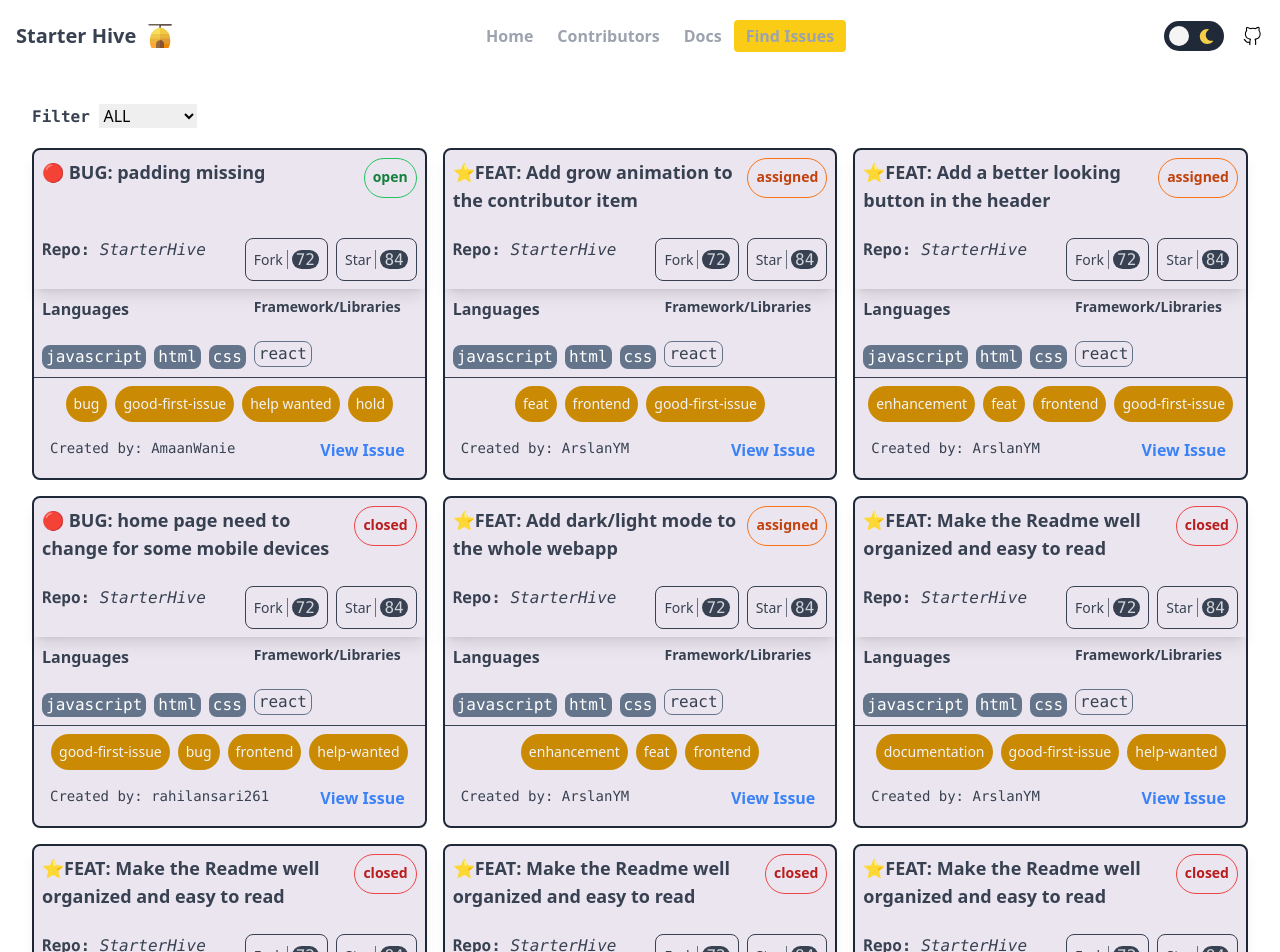
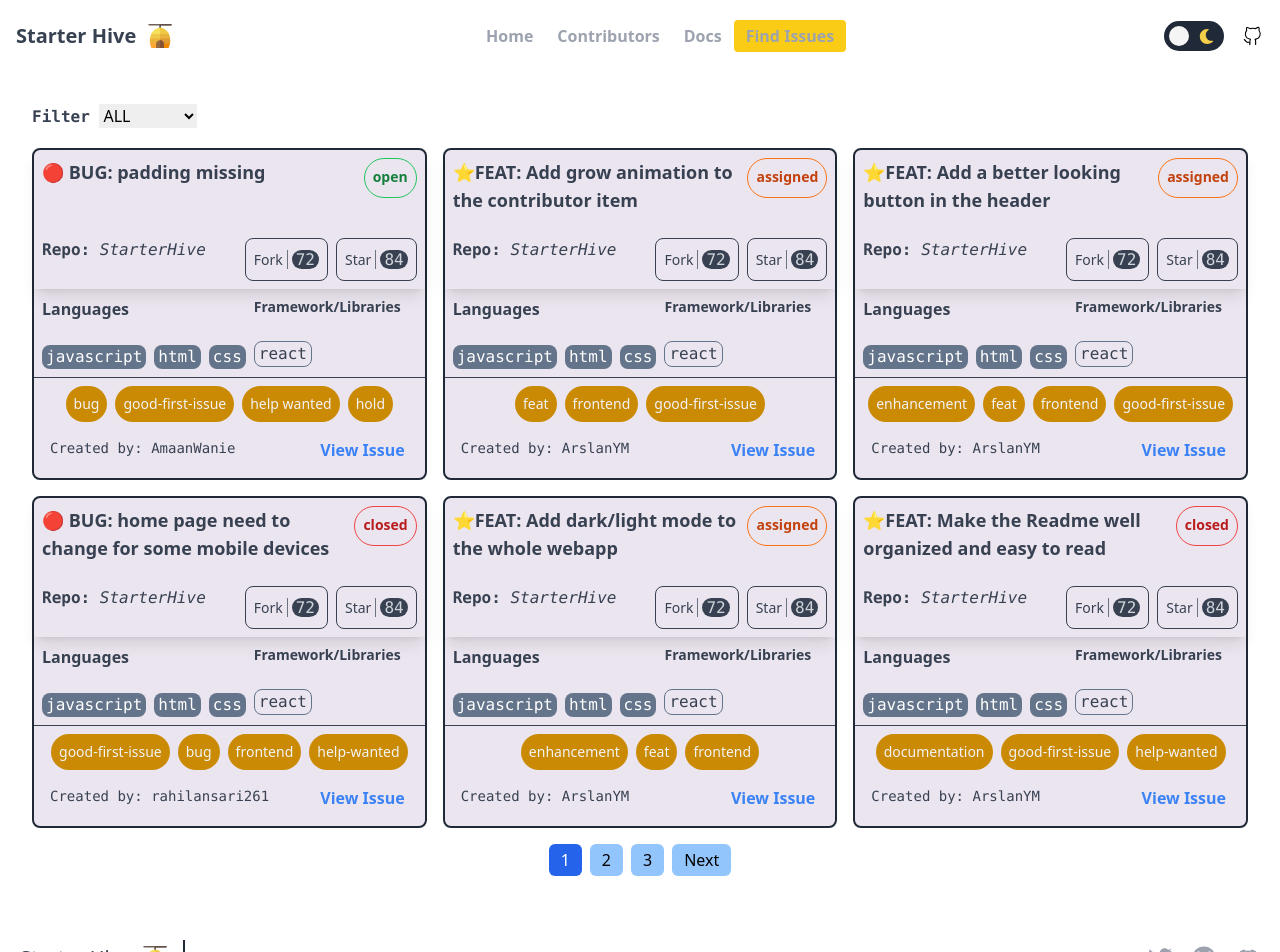
Before and after one commit to ArslanYM/StarterHive, a React (Vite) app in the folder web/: page /issues in a window 1280 px wide. Shown: the top 952 px of the page. Built offline with nearby package versions, Linux system fonts and the light colour scheme.

Commit message:
Adding pagination feature on Issue Page

```diff
--- a/web/src/pages/Issues/IssuesList.jsx
+++ b/web/src/pages/Issues/IssuesList.jsx
@@ -1,5 +1,5 @@
 // eslint-disable-next-line no-unused-vars
-import React, { useContext, useState } from "react";
+import React, { useContext, useEffect, useState } from "react";
 import issues from "./list_of_issues.json";
 import Issue from "./Issue";
 import { ThemeContext } from "../../Context/ThemeContext";
@@ -9,8 +9,75 @@ import { Fab } from "../../components/Fab/Fab";
 const IssuesList = () => {
   const [status, setStatus] = useState("");
   const { theme } = useContext(ThemeContext);
+  const [currentPage, setCurrentPage] = useState(1);
+
+  useEffect(() => {
+    setCurrentPage(1);
+  }, [status]);
 
   const { observerRef, isIntersecting } = useInterectionObserver("200px");
+
+  const ITEMS_PER_PAGE = 6;
+  const PAGE_RANGE = 3;
+
+  const filteredIssues = issues.filter(
+    (issue) => issue.status === status || status === ""
+  );
+
+  const totalPages = Math.ceil(filteredIssues.length / ITEMS_PER_PAGE);
+
+  const handlePageChange = (pageNumber) => {
+    setCurrentPage(pageNumber);
+  };
+
+  const renderPaginationButtons = () => {
+    const buttons = [];
+    const startPage = Math.max(1, currentPage - Math.floor(PAGE_RANGE / 2));
+    const endPage = Math.min(totalPages, startPage + PAGE_RANGE - 1);
+
+    if (currentPage > 1) {
+      buttons.push(
+        <button
+          key="prev"
+          onClick={() => handlePageChange(currentPage - 1)}
+          className="mr-2 bg-blue-300 px-3 py-1 rounded-md"
+        >
+          Previous
+        </button>
+      );
+    }
+
+    for (let i = startPage; i <= endPage; i++) {
+      buttons.push(
+        <button
+          key={i}
+          onClick={() => handlePageChange(i)}
+          className={`mr-2 ${i === currentPage ? "bg-blue-600 text-white" : "bg-blue-300"
+            } px-3 py-1 rounded-md`}
+        >
+          {i}
+        </button>
+      );
+    }
+
+    if (currentPage < totalPages) {
+      buttons.push(
+        <button
+          key="next"
+          onClick={() => handlePageChange(currentPage + 1)}
+          className="bg-blue-300 px-3 py-1 rounded-md"
+        >
+          Next
+        </button>
+      );
+    }
+
+    return buttons;
+  };
+
+  const startIndex = (currentPage - 1) * ITEMS_PER_PAGE;
+  const endIndex = startIndex + ITEMS_PER_PAGE;
+  const currentIssues = filteredIssues.slice(startIndex, endIndex);
 
   console.log(issues);
   return (
@@ -34,9 +101,8 @@ const IssuesList = () => {
       <div
         className={`grid grid-cols-1 gap-4 md:grid-cols-2 md:gap-4 xl:grid-cols-3 2xl:gap-7.5 ${theme.bg_Selected} items-center`}
       >
-        {issues.length
-          ? issues.map((issue, key) =>
-              issue.status === status || status === "" ? (
+        {currentIssues.length ? (
+          currentIssues.map((issue, key) => (
             <Issue
               key={key}
               repo_name={issue.repo_name}
@@ -50,11 +116,13 @@ const IssuesList = () => {
               forks={issue.forks}
               createdBy={issue.createdBy}
             />
+          ))
         ) : (
-                ""
-              )
-            )
-          : "Sorry there are no issues..."}
+          <p>Sorry, there are no issues...</p>
+        )}
+      </div>
+      <div className="flex justify-center mt-4">
+        {renderPaginationButtons()}
       </div>
       <Fab isVisible={isIntersecting} />
     </div>
```
Lines whose indentation alone changed are shown as unchanged.
